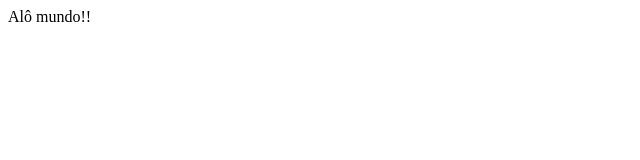
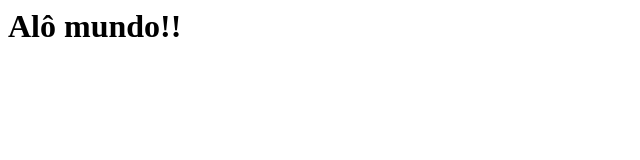
Before and after one commit to guilhermeaugustopiresdasilva/materialiw, a plain HTML site: page index.html in a window 1280 px wide. Shown: the whole page, without its empty margins (0-640 px from the left). Drawn offline with Linux system fonts and the light colour scheme.

Commit message:
inseri h1

```diff
--- a/index.html
+++ b/index.html
@@ -5,6 +5,6 @@
        </title>
 </head>
 <body>
-         Alô mundo!!
+        <h1>Alô mundo!!</h1>
 </body>
 </html>
```
